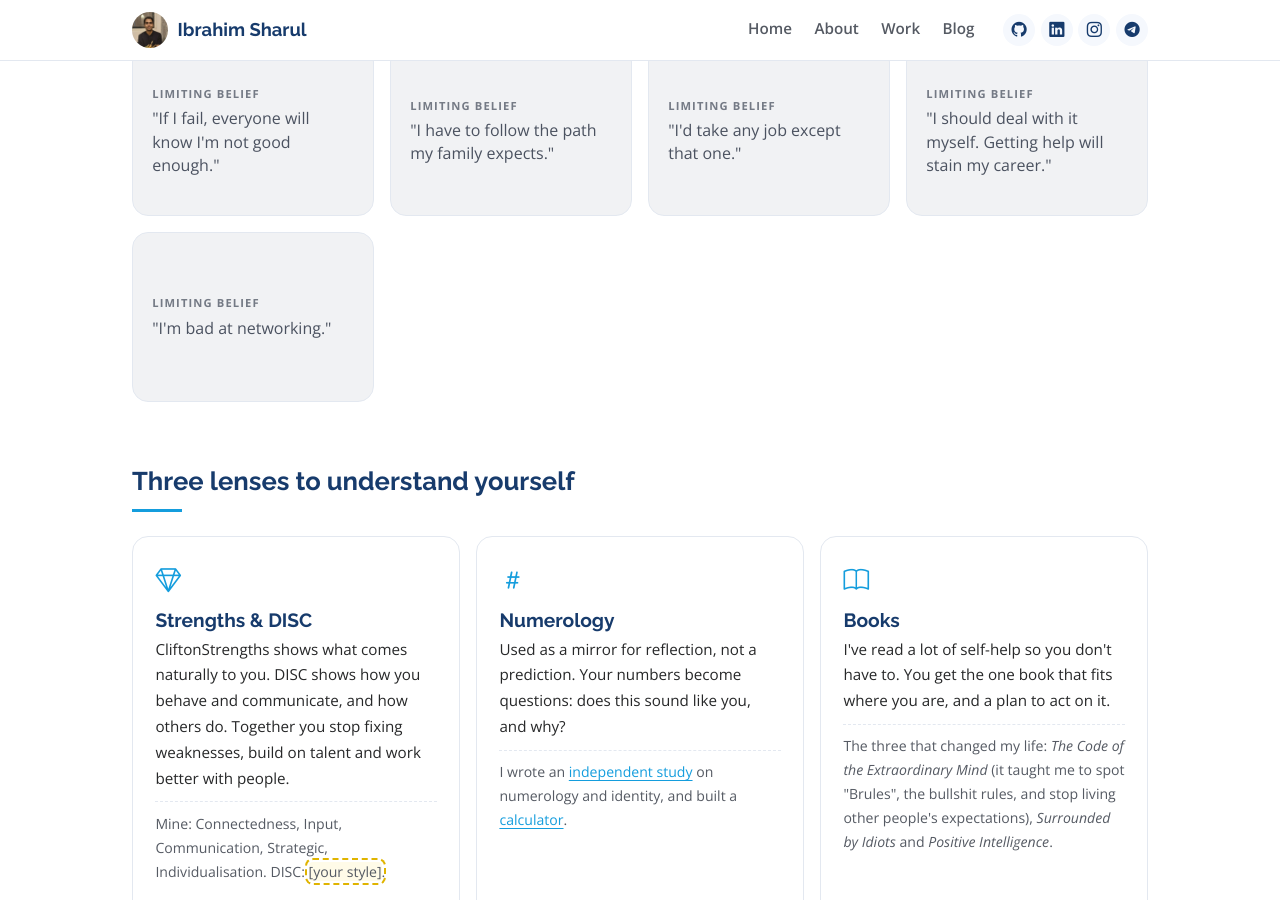
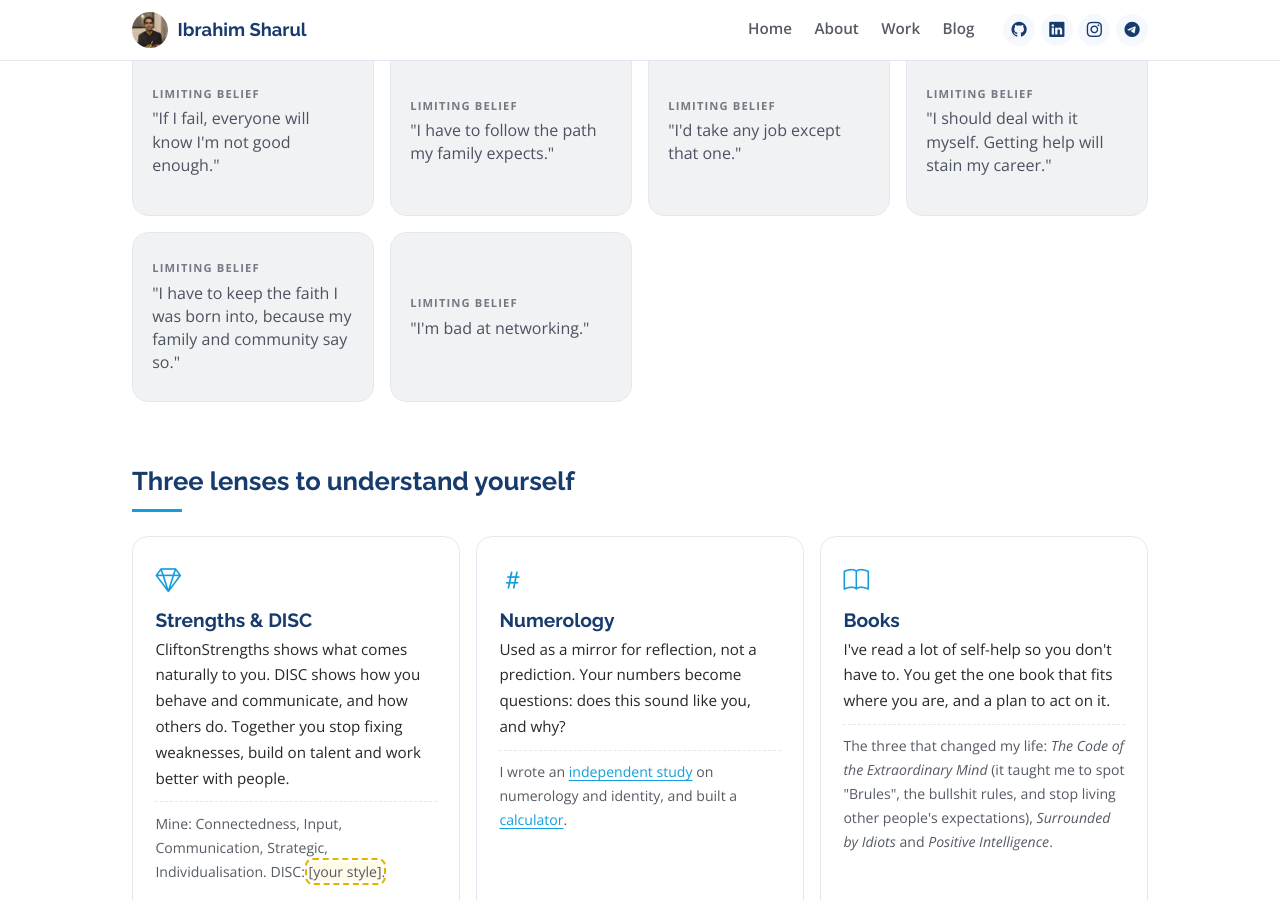
Before and after one commit to ibrahimisramos/ibrahimisramos.github.io, a Jekyll site: the page built from coaching.html, in a window 1280 px wide and 900 px high, scrolled down 3104 px. Built offline with Jekyll 4.4.1, drawn with Linux system fonts in a browser that asks for light colours.

Commit message:
Coaching mockup: add faith-you-were-born-into flip card
Co-Authored-By: Claude Opus 5.5 (1M context) <noreply@anthropic.com>
Claude-Session: https://claude.ai/code/session_01W6sFwNukTNQ9zyostxjBYk

```diff
--- a/coaching.html
+++ b/coaching.html
@@ -157,6 +157,10 @@ telegram: ibrahimisramos
       <span class="flip-face flip-back"><small>Rewired</small>Asking for help early is a strength. I went, and it helped me keep going.</span>
     </button>
     <button class="flip" type="button" aria-pressed="false">
+      <span class="flip-face flip-front"><small>Limiting belief</small>"I have to keep the faith I was born into, because my family and community say so."</span>
+      <span class="flip-face flip-back"><small>Rewired</small>You're an adult. You can discern for yourself what you believe and what you don't.</span>
+    </button>
+    <button class="flip" type="button" aria-pressed="false">
       <span class="flip-face flip-front"><small>Limiting belief</small>"I'm bad at networking."</span>
       <span class="flip-face flip-back"><small>Rewired</small>Networking is curiosity about people. Ask good questions and listen.</span>
     </button>
```
